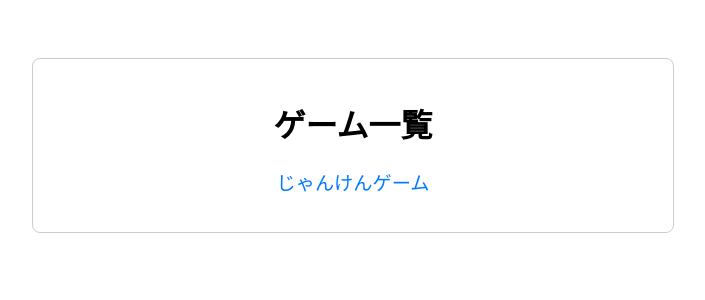
After one commit to fukuda-hiroki/janken1, a PHP site: page / in a window 1280 px wide. The commit adds this page. Shown: the top 300 px of the page, without its empty margins (287-992 px from the left). Run offline with PHP 8.4, Linux system fonts and the light colour scheme.

Commit message:
index.phpを作成

```diff
--- /dev/null
+++ b/index.php
@@ -0,0 +1,54 @@
+<!DOCTYPE html>
+<html lang="ja">
+
+<head>
+    <meta charset="UTF-8">
+    <title>ゲーム一覧</title>
+    <style>
+        body {
+            font-family: 'Arial', sans-serif;
+            text-align: center;
+            padding-top: 50px;
+        }
+
+        .container {
+            max-width: 600px;
+            margin: 0 auto;
+            padding: 20px;
+            border: 1px solid #ccc;
+            border-radius: 8px;
+        }
+
+        ul {
+            list-style-type: none;
+            padding: 0;
+        }
+
+        li {
+            margin-bottom: 10px;
+        }
+
+        a {
+            text-decoration: none;
+            font-size: 1.2em;
+            color: #007bff;
+        }
+
+        a:hover {
+            text-decoration: underline;
+        }
+    </style>
+</head>
+
+<body>
+    <div class="container">
+        <h1>ゲーム一覧</h1>
+        <ul>
+            <li>
+                <a href="./janken.php">じゃんけんゲーム</a>
+            </li>
+        </ul>
+    </div>
+</body>
+
+</html>
```
Also changed, not shown: janken.php (+50 -9 lines).
